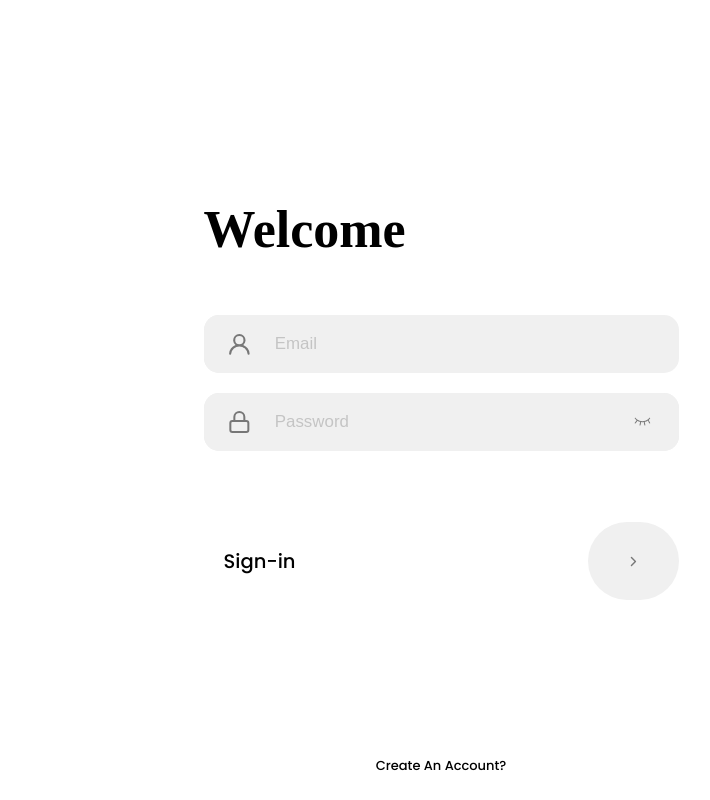
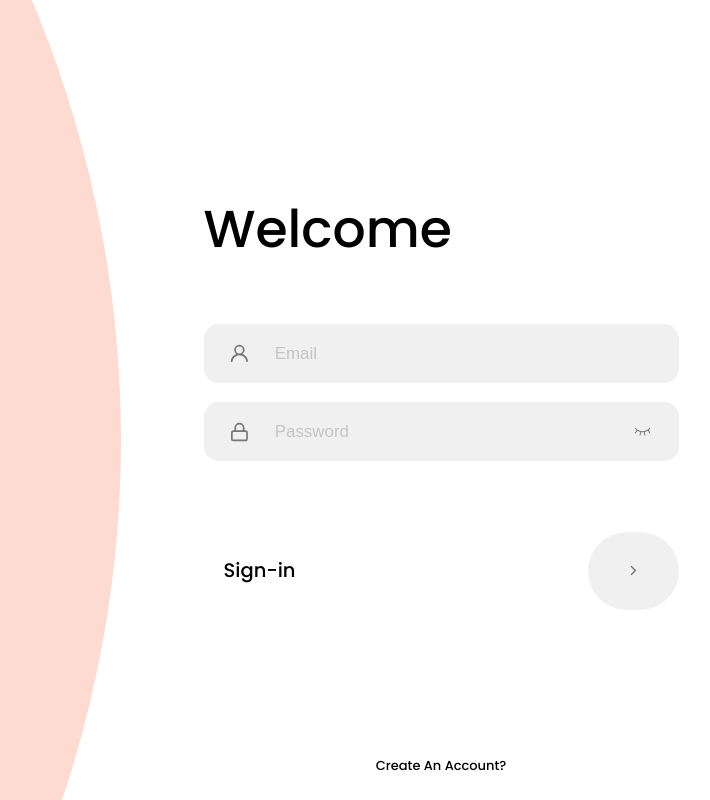
Before and after one commit to AceBurgundy/CS50X-Collab, a Flask app: page /login in a window 1280 px wide. Shown: the whole page, without its empty margins (519-1229 px from the left). Run offline with Flask 2, Linux system fonts and the light colour scheme.

Commit message:
Fixed comments

```diff
--- a/Tracker/static/user-styles.css
+++ b/Tracker/static/user-styles.css
@@ -5,7 +5,7 @@
     padding: 0px;
     margin: 0px;
     text-decoration: none;
-    font-family: "Poppins Medium", sans-serif;
+    font-family: "Poppins Medium";
     background-color: var(--primary);
     overflow: hidden;
 }
@@ -16,14 +16,14 @@
 +-----------------------------*/
 
 
-/*---------------+---------------+
-|           |           |
-|           |           |
-|           |           |
-|           |           |
-|           |           |
-|           |           |
-+---------------+---------------*/
+/*-------------+-------------+
+          |         |        |
+|         |         |        |
+|         |         |        |
+|         |         |        |
+|         |         |        |
+|         |         |        |
++--------------+-------------*/
 
 .forms-container {
     display: grid;
@@ -36,7 +36,7 @@
 +-----------------------------*/
 
 .cover {
-    background-color: white;
+    background-color: #FEDBD0;
     width: 200vw;
     height: 300vh;
     position: fixed;
@@ -91,7 +91,7 @@
 
 .login-header,
 .register-header {
-    font-family: 'Poppins Regular';
+    font-family: 'Poppins Medium';
     font-weight: 550;
     cursor: default;
     font-size: 4rem;
@@ -172,12 +172,19 @@ input:hover {
     background-color: #f0f0f0;
 }
 
-svg,
-i {
-    width: 1.9rem;
+.icons {
+    width: 1.6rem;
     cursor: pointer;
     background-color: inherit;
     overflow: visible;
+}
+
+.lock-icon {
+    width: 1.3rem;
+}
+
+.email-icon {
+    width: 1.55rem;
 }
 
 
```
